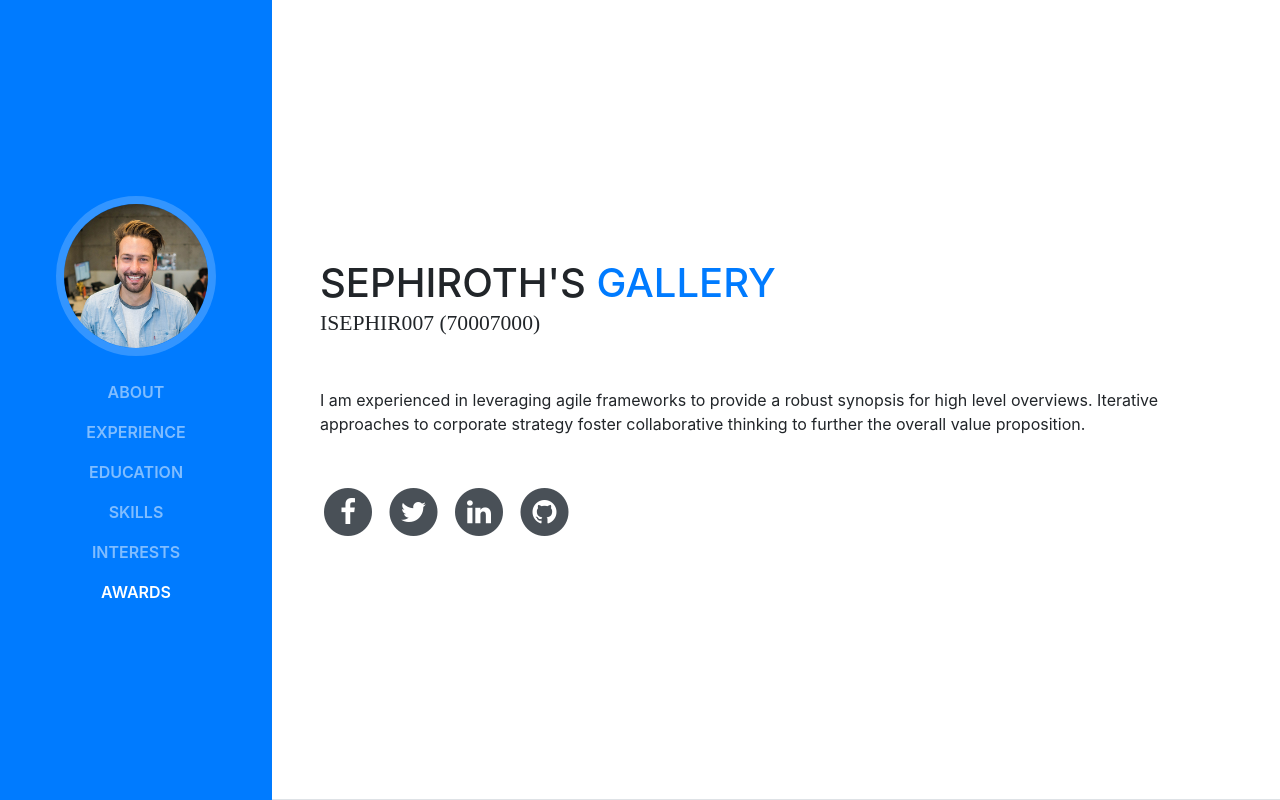
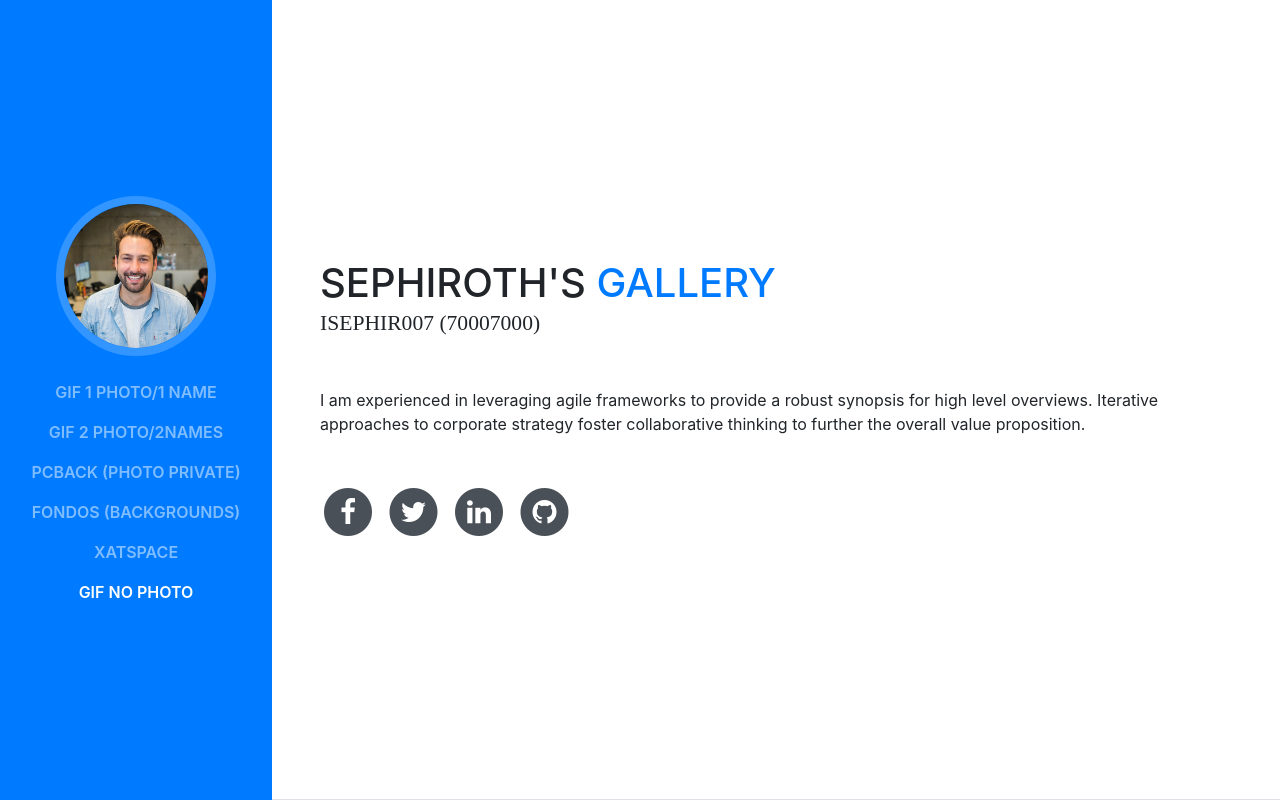
Before and after one commit to sephirothcoding/2022seph, a website with bundled scripts: page index.html in a window 1280 px wide. Shown: the top 800 px of the page. Built offline with nearby package versions, Linux system fonts and the light colour scheme; a web font is replaced by a local one.

Commit message:
Update index.html

```diff
--- a/index.html
+++ b/index.html
@@ -40,22 +40,22 @@
       <div class="collapse navbar-collapse" id="navbarSupportedContent">
         <ul class="navbar-nav">
           <li class="nav-item">
-            <a class="nav-link js-scroll-trigger" href="#about">About</a>
+            <a class="nav-link js-scroll-trigger" href="#about">Gif 1 Photo/1 name</a>
           </li>
           <li class="nav-item">
-            <a class="nav-link js-scroll-trigger" href="#experience">Experience</a>
+            <a class="nav-link js-scroll-trigger" href="#experience">GIF 2 photo/2names</a>
           </li>
           <li class="nav-item">
-            <a class="nav-link js-scroll-trigger" href="#education">Education</a>
+            <a class="nav-link js-scroll-trigger" href="#education">PcBack (Photo private)</a>
           </li>
           <li class="nav-item">
-            <a class="nav-link js-scroll-trigger" href="#skills">Skills</a>
+            <a class="nav-link js-scroll-trigger" href="#skills">Fondos (Backgrounds)</a>
           </li>
           <li class="nav-item">
-            <a class="nav-link js-scroll-trigger" href="#interests">Interests</a>
+            <a class="nav-link js-scroll-trigger" href="#interests">Xatspace</a>
           </li>
           <li class="nav-item">
-            <a class="nav-link js-scroll-trigger" href="#awards">Awards</a>
+            <a class="nav-link js-scroll-trigger" href="#awards">Gif NO Photo</a>
           </li>
         </ul>
       </div>
```
